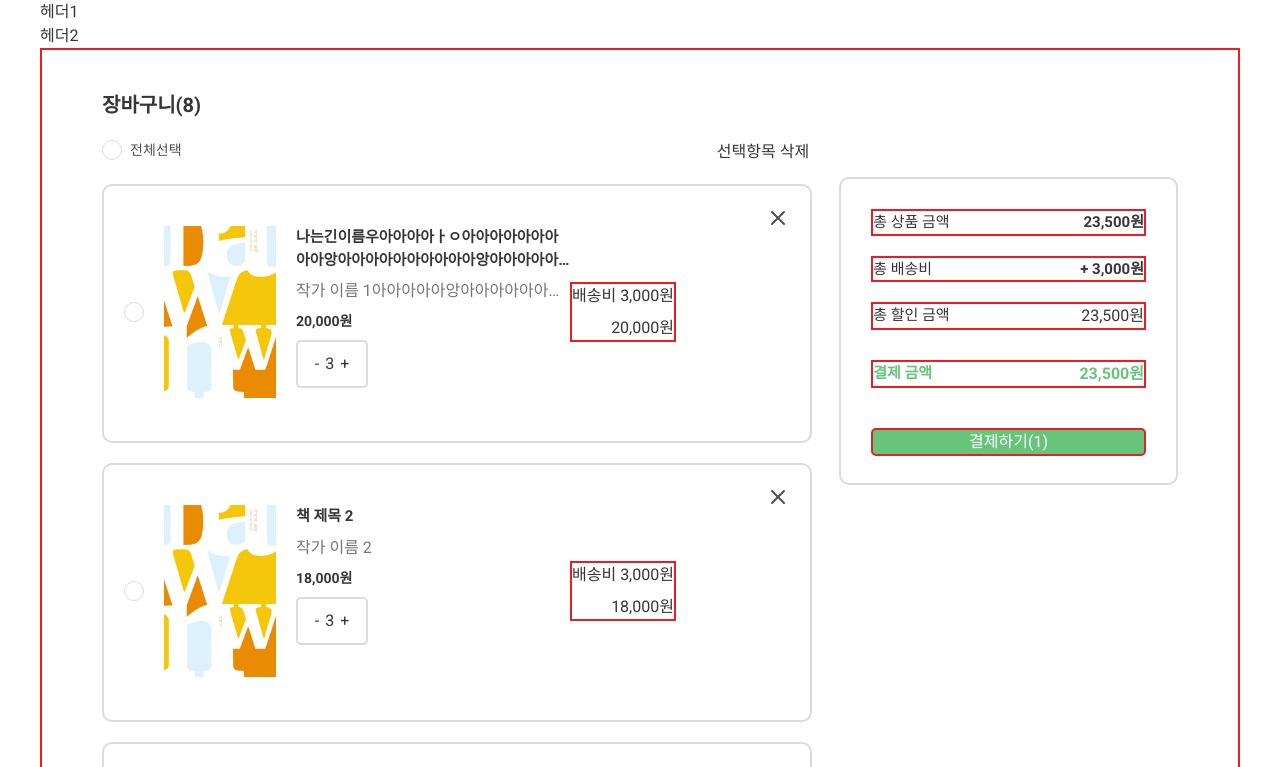
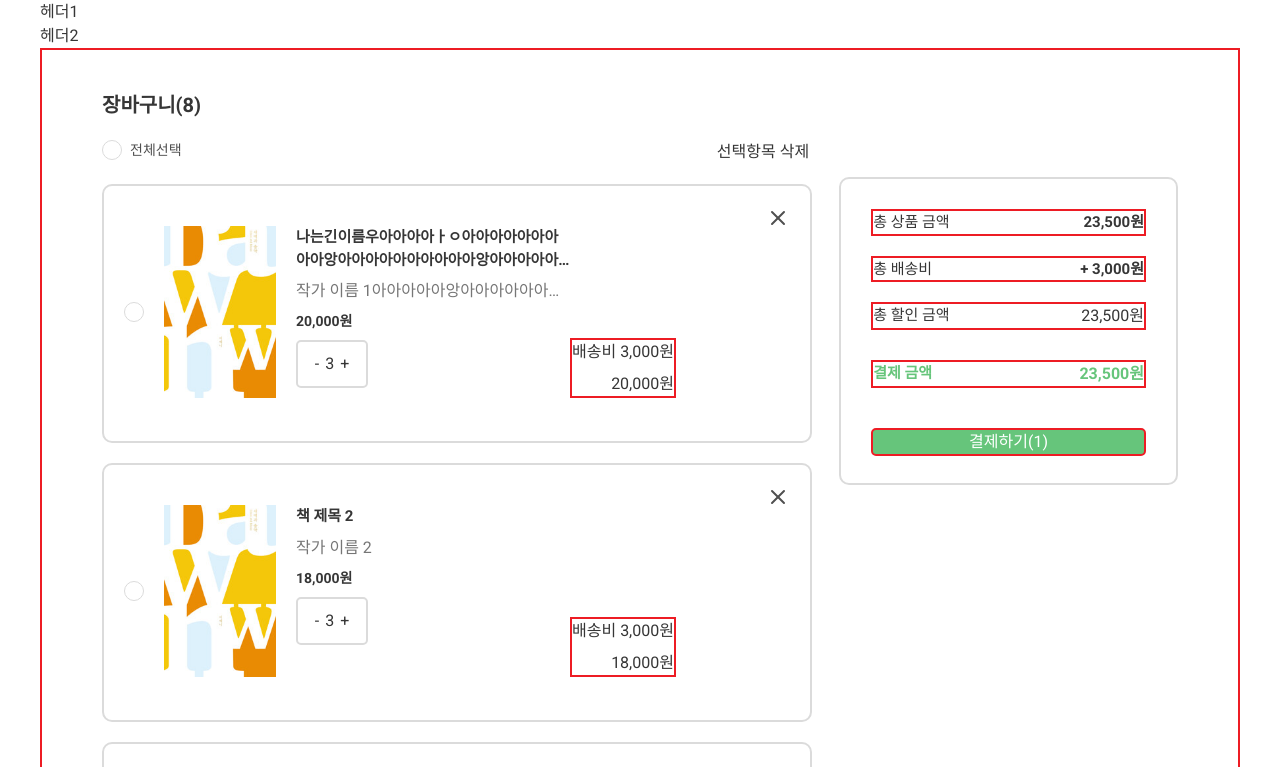
Before and after one commit to yunajoe/front_bookstore-README, a Next.js app: page /cart in a window 1280 px wide. Shown: the top 767 px of the page. Built offline with nearby package versions, Linux system fonts and the light colour scheme.

Commit message:
페이지작업중

```diff
--- a/src/pages/cart/index.tsx
+++ b/src/pages/cart/index.tsx
@@ -151,7 +151,7 @@ function CartPage() {
                         />
                       </div>
                     </div>
-
+                    <div className="flex items-end">
                       <div className="flex gap-x-20 rounded-[10px]">
                         <PreviewBookInfo size="sm" />
                         <div className="w-274 mobile:w-147 flex flex-col gap-y-8 mobile:w-">
@@ -176,6 +176,7 @@ function CartPage() {
                       <div className="flex flex-col border-2 border-solid border-red items-end gap-y-8 place-items-end">
                         <span>배송비 3,000원</span>
                         <span>{item.price.toLocaleString()}원</span>
+                      </div>
                     </div>
                   </div>
                 );
```
Lines whose indentation alone changed are shown as unchanged.
